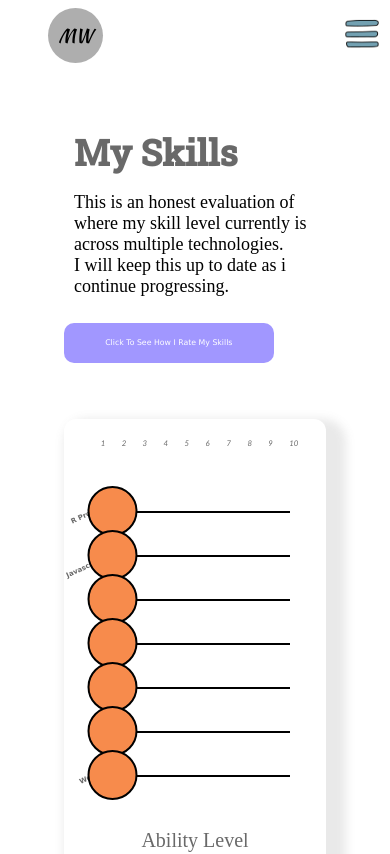
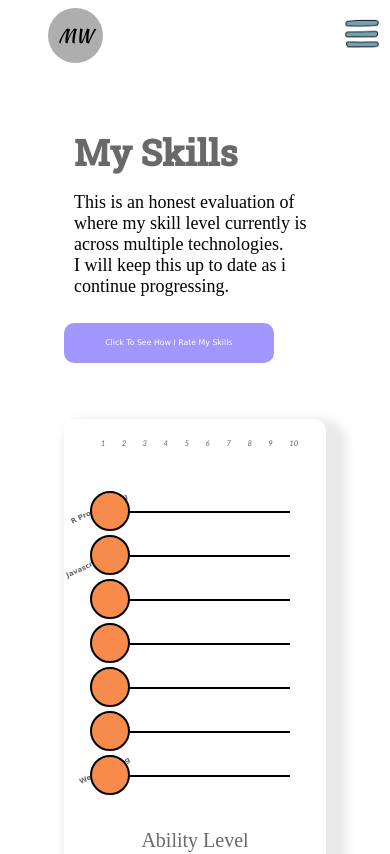
Before and after one commit to MadisonWeber/portfolio, a React (Create React App) app: page /skills in a window 390 px wide. Shown: the top 854 px of the page. Built offline with nearby package versions, Linux system fonts and the light colour scheme.

Commit message:
skills change

```diff
--- a/src/index.css
+++ b/src/index.css
@@ -1091,7 +1091,9 @@ form{
     .about-container{
         height: 100vh;
         margin-top: 100px;
+        margin-bottom: 100px;
     }
+
     .about-upper{
         flex-direction: column;
         justify-content: space-around;
@@ -1136,9 +1138,13 @@ form{
     height: 24%;
     width: 28%;
 
-}
+    }
 
+    .dial{
+    height: 40px;
+    width: 40px;
 
+    }
 
 }
 
```
